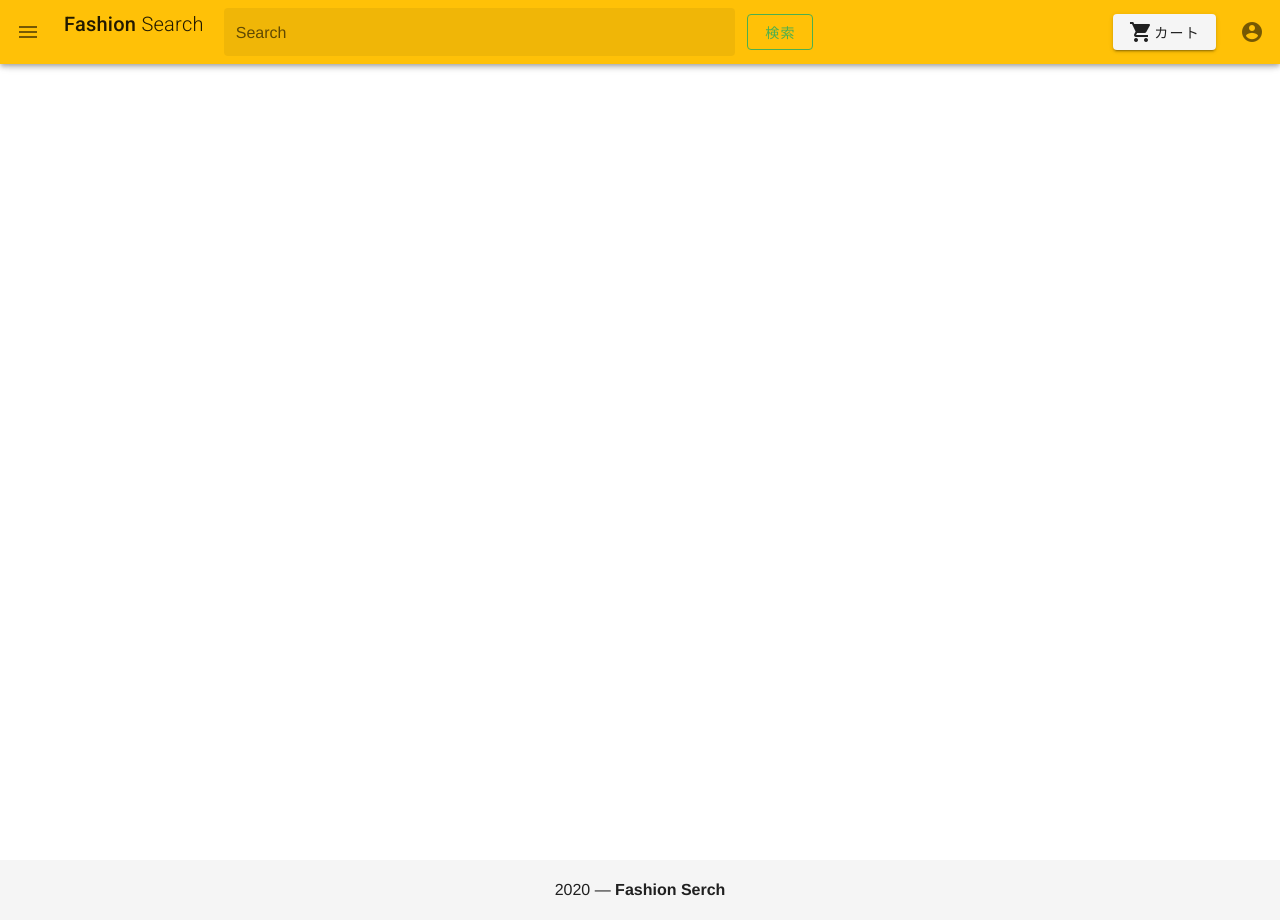
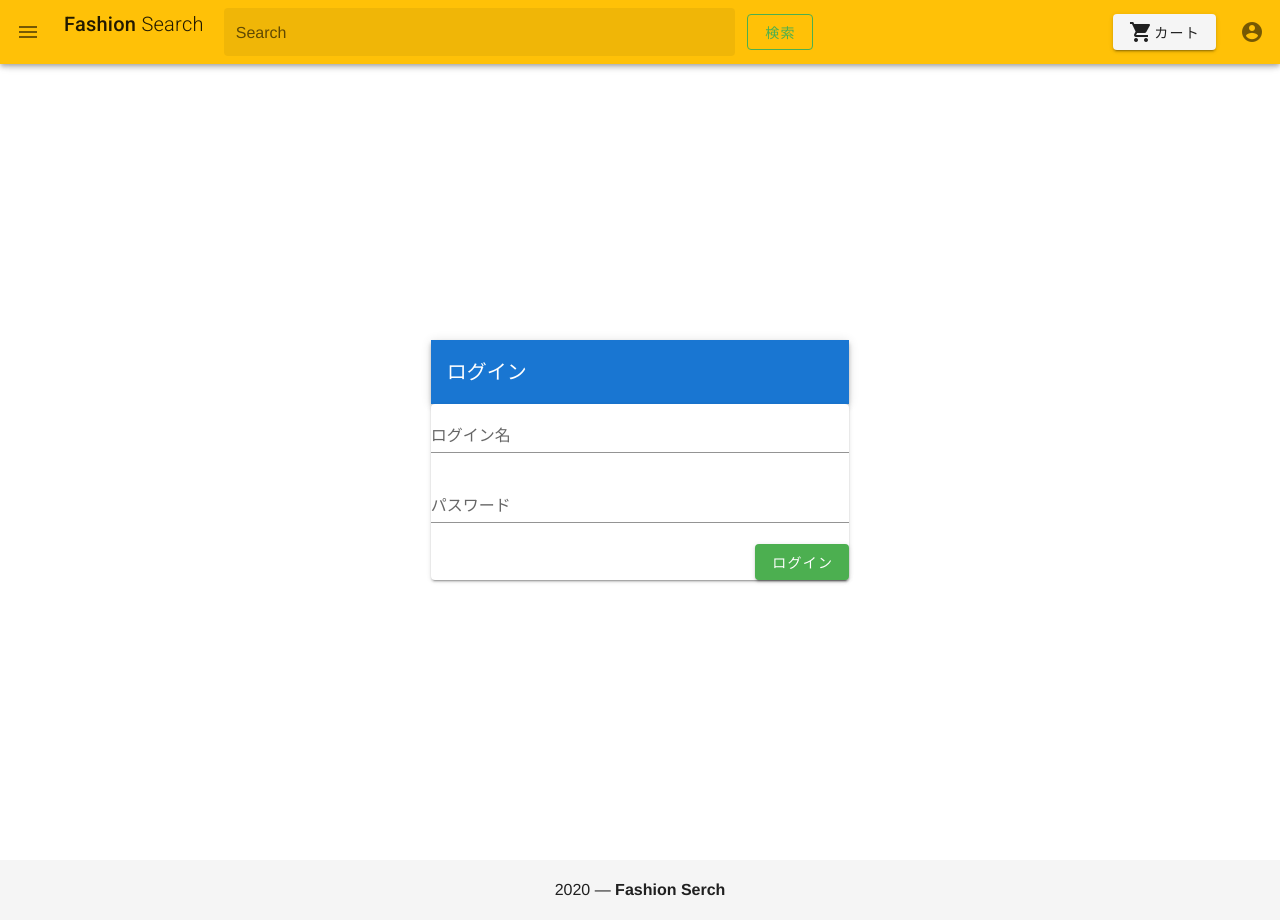
Before and after one commit to DaisukeHirabayashi/ecsite, a Vue app: page /login in a window 1280 px wide. Built offline with nearby package versions, Linux system fonts and the light colour scheme.

Commit message:
ログインボタンの配置

```diff
--- a/package.json
+++ b/package.json
@@ -8,6 +8,7 @@
     "lint": "vue-cli-service lint"
   },
   "dependencies": {
+    "axios": "^0.19.2",
     "core-js": "^3.4.4",
     "vue": "^2.6.10",
     "vue-router": "^3.1.3",
--- a/src/router/index.js
+++ b/src/router/index.js
@@ -18,6 +18,15 @@ const routes = [
     // which is lazy-loaded when the route is visited.
     component: () =>
       import(/* webpackChunkName: "about" */ "../views/Product.vue")
+  },
+  {
+    path: "/login",
+    name: "login",
+    // route level code-splitting
+    // this generates a separate chunk (about.[hash].js) for this route
+    // which is lazy-loaded when the route is visited.
+    component: () =>
+      import(/* webpackChunkName: "about" */ "../views/Login.vue")
   },
   {
     path: "/serchitems",
--- /dev/null
+++ b/src/views/Login.vue
@@ -0,0 +1,83 @@
+<template>
+  <v-container fluid fill-height>
+    <v-layout justify-center align-center>
+      <v-flex xs12 sm4>
+        <v-toolbar color="primary" dark>
+          <v-toolbar-title>ログイン</v-toolbar-title>
+        </v-toolbar>
+
+        <v-card>
+          <v-container fluid>
+            <v-form ref="form" v-model="valid" lazy-validation>
+              <v-layout row wrap>
+                <v-flex xs12>
+                  <v-alert v-if="error" :value="true" type="error" outline>
+                    {{ error }}
+                  </v-alert>
+                </v-flex>
+              </v-layout>
+
+              <v-layout row wrap>
+                <v-text-field
+                  type="text"
+                  v-model="username"
+                  label="ログイン名"
+                  required
+                ></v-text-field>
+              </v-layout>
+
+              <v-layout row wrap>
+                <v-text-field
+                  type="password"
+                  v-model="password"
+                  label="パスワード"
+                  required
+                ></v-text-field>
+              </v-layout>
+
+              <v-layout row wrap justify-end>
+                <v-btn color="success" :disabled="!valid" @click="login"
+                  >ログイン</v-btn
+                >
+              </v-layout>
+            </v-form>
+          </v-container>
+        </v-card>
+      </v-flex>
+    </v-layout>
+  </v-container>
+</template>
+<script>
+export default {
+  layout: "blank", // layouts/blank.vueを使用
+  middleware: ["auth"],
+  head() {
+    return {
+      title: "ログイン"
+    };
+  },
+  data() {
+    return {
+      valid: true,
+      username: "",
+      password: "",
+      error: null,
+      loginStatus: false
+    };
+  },
+  methods: {
+    async login() {
+      this.error = null;
+      const axios = require("axios");
+      if (this.$refs.form.validate()) {
+        console.log("aaaa");
+        axios({
+          method: "POST",
+          url: "https://localhost",
+          data: { username: this.username, password: this.password }
+        }).then(response => (this.loginStatus = response.status));
+      }
+    }
+  }
+};
+</script>
--- a/src/views/Register.vue
+++ b/src/views/Register.vue
@@ -55,7 +55,7 @@ export default {
         this.formData[2].formText.length &&
         this.formData[3].formText.length
       ) {
-        //empty
+        document.location.href = "./";
       } else if (!this.formData[0].formText.length) {
         alert("会社名を入力してください");
       } else if (!this.formData[1].formText.length) {
```
Also changed, not shown: 1 other file (tests, documents, lock files or other folders).
